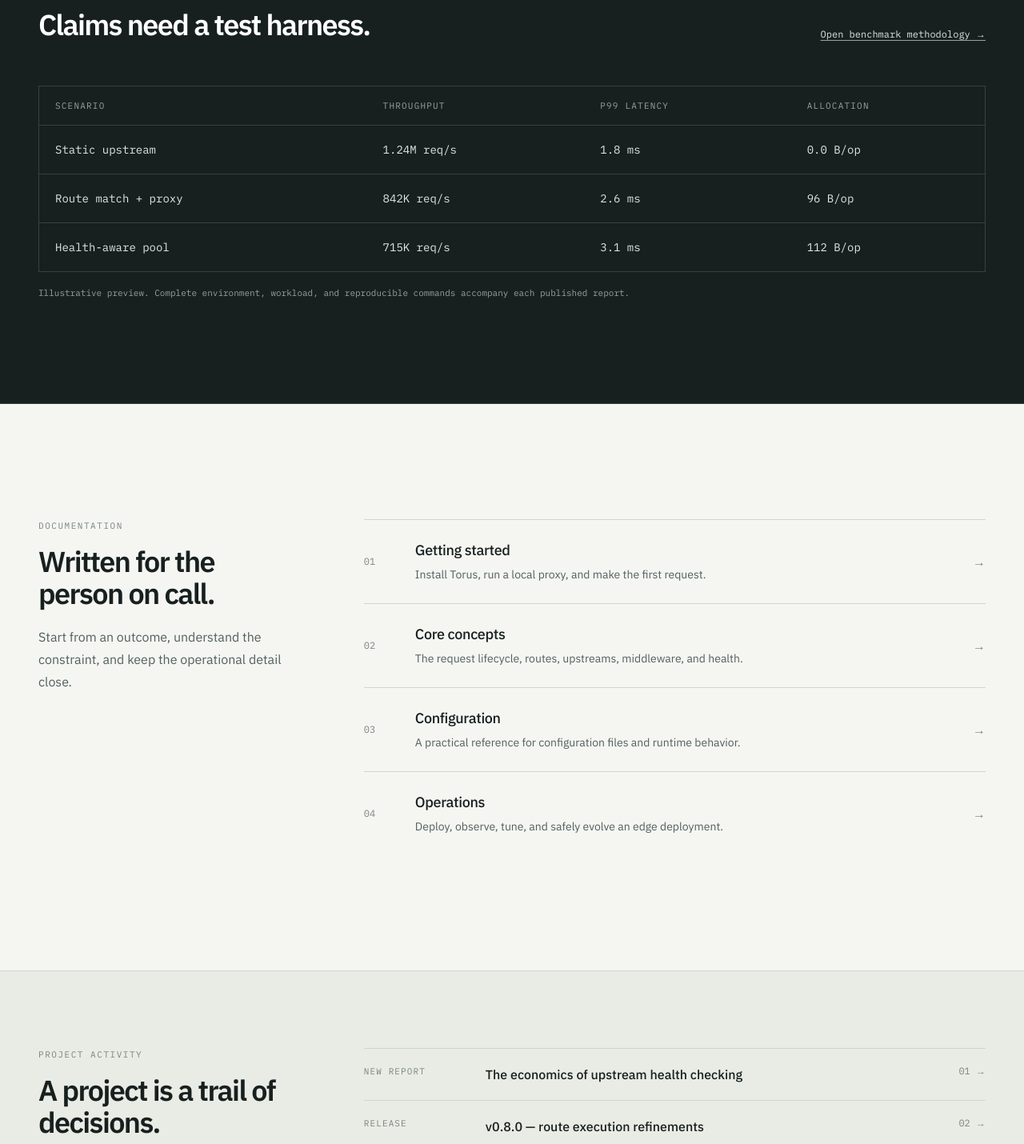
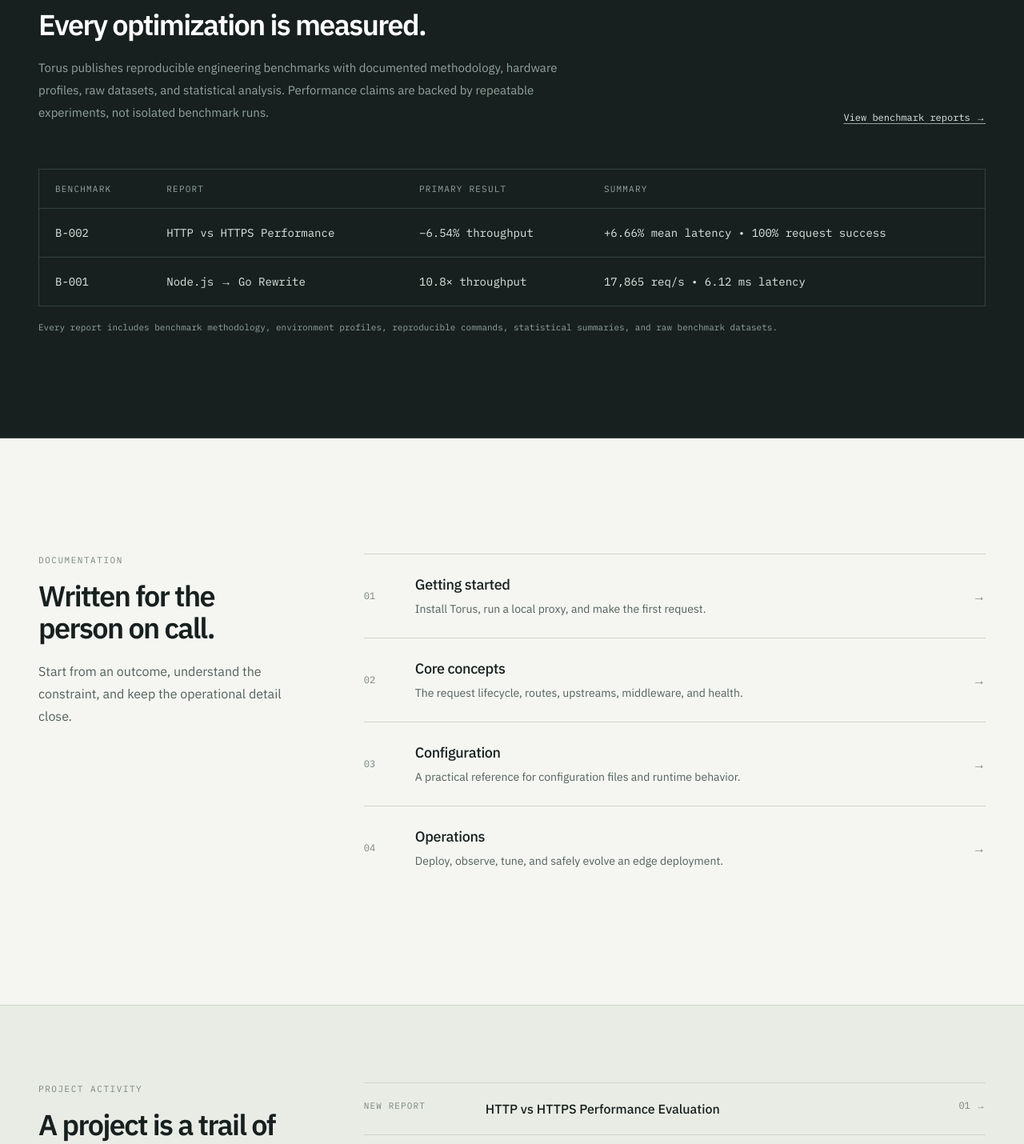
Before and after one commit to Ashish-Barmaiya/torus-website, a Next.js app: page / in a window 1280 px wide. Shown: the part 3280-4710 px from the top of the page at 80% size. Built offline with nearby package versions, Linux system fonts and the light colour scheme.

Commit message:
feat: enhance architecture components with improved dark mode support, update ActivitySection and BenchmarksSection for better content structure and accessibility

```diff
--- a/src/components/architecture/LoadBalancerDemo.tsx
+++ b/src/components/architecture/LoadBalancerDemo.tsx
@@ -60,17 +60,17 @@
                     key={backend}
                     animate={isSelected && !reduceMotion ? { x: [0, 5, 0] } : { x: 0 }}
                     transition={{ duration: 0.25, ease: "easeOut" }}
-                    className={`grid grid-cols-[32px_1fr_auto] items-center gap-4 border px-4 py-4 transition-colors ${isDisabled ? "border-[var(--line)] text-[var(--ink-faint)]" : isSelected ? "border-[var(--signal)] bg-[var(--surface)] text-[var(--signal-dark)]" : "border-[var(--line-strong)] text-[var(--ink)]"}`}
+                    className={`grid grid-cols-[32px_1fr_auto] items-center gap-4 border px-4 py-4 transition-colors ${isDisabled ? "border-[var(--line)] text-[var(--ink-faint)]" : isSelected ? "border-[var(--signal)] bg-[var(--surface)] text-[var(--signal-dark)] dark:bg-[var(--ink)] dark:text-[var(--paper)]" : "border-[var(--line-strong)] text-[var(--ink)]"}`}
                   >
                     <span className="font-[family-name:var(--font-ibm-plex-mono)] text-xs">
                       0{index + 1}
                     </span>
                     <span
-                      className={`text-sm ${isSelected ? "font-semibold text-[var(--signal-dark)]" : "font-medium"}`}
+                      className={`text-sm ${isSelected ? "font-semibold text-[var(--signal-dark)] dark:text-[var(--paper)]" : "font-medium"}`}
                     >
                       {backend}
                       {isSelected && (
-                        <span className="ml-2 font-[family-name:var(--font-ibm-plex-mono)] text-[11px] text-[var(--signal)]">
+                        <span className="ml-2 font-[family-name:var(--font-ibm-plex-mono)] text-[11px] text-[var(--signal)] dark:text-[var(--paper)]">
                           selected
                         </span>
                       )}
--- a/src/components/architecture/RoutingVisualization.tsx
+++ b/src/components/architecture/RoutingVisualization.tsx
@@ -29,7 +29,7 @@
           <button
             type="button"
             onClick={() => setMatched((value) => !value)}
-            className="mt-8 inline-flex border border-[var(--line-strong)] px-4 py-2.5 font-[family-name:var(--font-ibm-plex-mono)] text-xs font-medium text-[var(--ink)] transition-colors hover:border-[var(--ink)] focus-visible:outline-2 focus-visible:outline-offset-4 focus-visible:outline-[var(--signal)]"
+            className="mt-8 inline-flex border border-[var(--line-strong)] px-4 py-2.5 font-[family-name:var(--font-ibm-plex-mono)] text-xs font-medium text-[var(--ink)] transition-colors hover:border-[var(--ink)] dark:hover:bg-[var(--ink)] dark:hover:text-[var(--paper)] focus-visible:outline-2 focus-visible:outline-offset-4 focus-visible:outline-[var(--signal)]"
           >
             {matched ? "Reset match" : "Run match"}
           </button>
@@ -50,11 +50,11 @@
                   initial={false}
                   animate={matched && isWinner && !reduceMotion ? { x: [0, 4, 0] } : { x: 0 }}
                   transition={{ duration: 0.32, ease: "easeOut" }}
-                  className={`flex items-center justify-between border-b border-[var(--line)] px-4 py-4 font-[family-name:var(--font-ibm-plex-mono)] text-sm transition-colors ${matched && isWinner ? "bg-[var(--paper)] font-semibold text-[var(--signal)]" : "text-[var(--ink-soft)]"}`}
+                  className={`flex items-center justify-between border-b border-[var(--line)] px-4 py-4 font-[family-name:var(--font-ibm-plex-mono)] text-sm transition-colors ${matched && isWinner ? "bg-[var(--paper)] font-semibold text-[var(--signal)] dark:bg-[var(--ink)] dark:text-[var(--paper)]" : "text-[var(--ink-soft)]"}`}
                 >
                   <span>{route}</span>
                   <span
-                    className={`text-[11px] ${matched && isWinner ? "text-[var(--signal)]" : ""}`}
+                    className={`text-[11px] ${matched && isWinner ? "text-[var(--signal)] dark:text-[var(--paper)]" : ""}`}
                   >
                     {matched
                       ? isWinner
--- a/src/components/landing/ActivitySection.tsx
+++ b/src/components/landing/ActivitySection.tsx
@@ -1,15 +1,58 @@
+import Link from "next/link";
 import { SectionEyebrow } from "./SectionEyebrow";
 
-const activity = [["New report", "The economics of upstream health checking"], ["Release", "v0.8.0 — route execution refinements"], ["Engineering note", "Keeping proxy configuration boring"]];
+const activity = [
+  {
+    type: "New report",
+    title: "HTTP vs HTTPS Performance Evaluation",
+    href: "https://github.com/Ashish-Barmaiya/torus-proxy/blob/main/docs/benchmarking/reports/Benchmark-002-http-vs-https.md",
+  },
+  {
+    type: "Release",
+    title: "v0.2.0 — Zero-Downtime Configuration Hot Reload",
+    href: "https://github.com/Ashish-Barmaiya/torus-proxy/releases/tag/v0.2.0",
+  },
+  {
+    type: "New Blog",
+    title: "Why I Rewrote My Reverse Proxy from Node.js to Go",
+    href: "https://ashishbarmaiya.hashnode.dev/why-i-rewrote-my-reverse-proxy-from-node-js-to-go#",
+  },
+];
 
 export function ActivitySection() {
   return (
     <section className="border-t border-[var(--line)] bg-[var(--paper-deep)]">
       <div className="mx-auto max-w-[1440px] px-5 py-20 sm:px-8 sm:py-24 lg:px-12">
         <div className="grid gap-10 lg:grid-cols-[0.8fr_2fr] lg:gap-24">
-          <div><SectionEyebrow>Project activity</SectionEyebrow><h2 className="mt-4 text-3xl font-semibold tracking-[-0.045em] sm:text-4xl">A project is a trail of decisions.</h2></div>
+          <div>
+            <SectionEyebrow>Project activity</SectionEyebrow>
+
+            <h2 className="mt-4 text-3xl font-semibold tracking-[-0.045em] sm:text-4xl">
+              A project is a trail of decisions.
+            </h2>
+          </div>
+
           <ol className="border-t border-[var(--line)]">
-            {activity.map(([type, title], index) => <li key={title} className="grid gap-3 border-b border-[var(--line)] py-5 sm:grid-cols-[140px_1fr_auto]"><span className="font-[family-name:var(--font-ibm-plex-mono)] text-[11px] tracking-[0.1em] text-[var(--ink-faint)] uppercase">{type}</span><span className="font-medium">{title}</span><span className="font-[family-name:var(--font-ibm-plex-mono)] text-xs text-[var(--ink-faint)]">0{index + 1} →</span></li>)}
+            {activity.map((item, index) => (
+              <li key={item.title}>
+                <Link
+                  href={item.href}
+                  className="group grid gap-3 border-b border-[var(--line)] py-5 transition-colors hover:bg-[var(--paper-deep)] sm:grid-cols-[140px_1fr_auto]"
+                >
+                  <span className="font-[family-name:var(--font-ibm-plex-mono)] text-[11px] tracking-[0.1em] text-[var(--ink-faint)] uppercase">
+                    {item.type}
+                  </span>
+
+                  <span className="font-medium transition-colors group-hover:text-[var(--signal)]">
+                    {item.title}
+                  </span>
+
+                  <span className="font-[family-name:var(--font-ibm-plex-mono)] text-xs text-[var(--ink-faint)] transition-transform duration-200 group-hover:translate-x-1">
+                    0{index + 1} →
+                  </span>
+                </Link>
+              </li>
+            ))}
           </ol>
         </div>
       </div>
--- a/src/components/landing/BenchmarksSection.tsx
+++ b/src/components/landing/BenchmarksSection.tsx
@@ -1,14 +1,87 @@
 import { SectionEyebrow } from "./SectionEyebrow";
 
-const results = [["Static upstream", "1.24M req/s", "1.8 ms", "0.0 B/op"], ["Route match + proxy", "842K req/s", "2.6 ms", "96 B/op"], ["Health-aware pool", "715K req/s", "3.1 ms", "112 B/op"]];
+const results = [
+  {
+    benchmark: "B-002",
+    title: "HTTP vs HTTPS Performance",
+    highlight: "−6.54% throughput",
+    summary: "+6.66% mean latency • 100% request success",
+  },
+  {
+    benchmark: "B-001",
+    title: "Node.js → Go Rewrite",
+    highlight: "10.8× throughput",
+    summary: "17,865 req/s • 6.12 ms latency",
+  },
+];
 
 export function BenchmarksSection() {
   return (
-    <section id="benchmarks" className="border-y border-[var(--terminal-line)] bg-[var(--terminal)] text-[var(--terminal-text)]">
+    <section
+      id="benchmarks"
+      className="border-y border-[var(--terminal-line)] bg-[var(--terminal)] text-[var(--terminal-text)]"
+    >
       <div className="mx-auto max-w-[1440px] px-5 py-20 sm:px-8 sm:py-28 lg:px-12 lg:py-32">
-        <div className="flex flex-col justify-between gap-8 md:flex-row md:items-end"><div><SectionEyebrow>Performance evidence</SectionEyebrow><h2 className="mt-4 text-3xl font-semibold tracking-[-0.045em] text-white sm:text-4xl">Claims need a test harness.</h2></div><a href="#documentation" className="font-[family-name:var(--font-ibm-plex-mono)] text-xs text-[var(--terminal-text)] underline decoration-[var(--terminal-muted)] underline-offset-4 transition-colors hover:decoration-[var(--terminal-text)]">Open benchmark methodology →</a></div>
-        <div className="mt-14 overflow-x-auto border border-[var(--terminal-line)]"><table className="w-full min-w-[650px] border-collapse text-left"><caption className="sr-only">Preview of Torus benchmark results</caption><thead className="font-[family-name:var(--font-ibm-plex-mono)] text-[11px] tracking-[0.11em] text-[var(--terminal-muted)] uppercase"><tr className="border-b border-[var(--terminal-line)]"><th className="px-5 py-4 font-medium">Scenario</th><th className="px-5 py-4 font-medium">Throughput</th><th className="px-5 py-4 font-medium">p99 latency</th><th className="px-5 py-4 font-medium">Allocation</th></tr></thead><tbody className="font-[family-name:var(--font-ibm-plex-mono)] text-sm">{results.map(([scenario, throughput, latency, allocation], index) => <tr key={scenario} className={index < results.length - 1 ? "border-b border-[var(--terminal-line)]" : undefined}><td className="px-5 py-5">{scenario}</td><td className="px-5 py-5">{throughput}</td><td className="px-5 py-5">{latency}</td><td className="px-5 py-5">{allocation}</td></tr>)}</tbody></table></div>
-        <p className="mt-4 font-[family-name:var(--font-ibm-plex-mono)] text-[11px] leading-5 text-[var(--terminal-muted)]">Illustrative preview. Complete environment, workload, and reproducible commands accompany each published report.</p>
+        <div className="flex flex-col justify-between gap-8 md:flex-row md:items-end">
+          <div>
+            <SectionEyebrow>Performance evidence</SectionEyebrow>
+
+            <h2 className="mt-4 text-3xl font-semibold tracking-[-0.045em] text-white sm:text-4xl">
+              Every optimization is measured.
+            </h2>
+
+            <p className="mt-5 max-w-2xl text-[15px] leading-7 text-[var(--terminal-muted)]">
+              Torus publishes reproducible engineering benchmarks with documented methodology,
+              hardware profiles, raw datasets, and statistical analysis. Performance claims are
+              backed by repeatable experiments, not isolated benchmark runs.
+            </p>
+          </div>
+
+          <a
+            href="https://github.com/Ashish-Barmaiya/torus-proxy/tree/main/docs/benchmarking/reports"
+            className="font-[family-name:var(--font-ibm-plex-mono)] text-xs text-[var(--terminal-text)] underline decoration-[var(--terminal-muted)] underline-offset-4 transition-colors hover:decoration-[var(--terminal-text)]"
+          >
+            View benchmark reports →
+          </a>
+        </div>
+
+        <div className="mt-14 overflow-x-auto border border-[var(--terminal-line)]">
+          <table className="w-full min-w-[760px] border-collapse text-left">
+            <caption className="sr-only">Published Torus benchmark reports</caption>
+
+            <thead className="font-[family-name:var(--font-ibm-plex-mono)] text-[11px] tracking-[0.11em] text-[var(--terminal-muted)] uppercase">
+              <tr className="border-b border-[var(--terminal-line)]">
+                <th className="px-5 py-4 font-medium">Benchmark</th>
+                <th className="px-5 py-4 font-medium">Report</th>
+                <th className="px-5 py-4 font-medium">Primary Result</th>
+                <th className="px-5 py-4 font-medium">Summary</th>
+              </tr>
+            </thead>
+
+            <tbody className="font-[family-name:var(--font-ibm-plex-mono)] text-sm">
+              {results.map((result, index) => (
+                <tr
+                  key={result.benchmark}
+                  className={
+                    index !== results.length - 1
+                      ? "border-b border-[var(--terminal-line)]"
+                      : undefined
+                  }
+                >
+                  <td className="px-5 py-5">{result.benchmark}</td>
+                  <td className="px-5 py-5">{result.title}</td>
+                  <td className="px-5 py-5">{result.highlight}</td>
+                  <td className="px-5 py-5">{result.summary}</td>
+                </tr>
+              ))}
+            </tbody>
+          </table>
+        </div>
+
+        <p className="mt-4 font-[family-name:var(--font-ibm-plex-mono)] text-[11px] leading-5 text-[var(--terminal-muted)]">
+          Every report includes benchmark methodology, environment profiles, reproducible commands,
+          statistical summaries, and raw benchmark datasets.
+        </p>
       </div>
     </section>
   );
```
Also changed, not shown: src/components/architecture/ExecutionPipeline.tsx (+4 -4 lines), src/components/architecture/HotReloadDemo.tsx (+4 -4 lines), src/components/architecture/RequestWalkthrough.tsx (+5 -5 lines).
